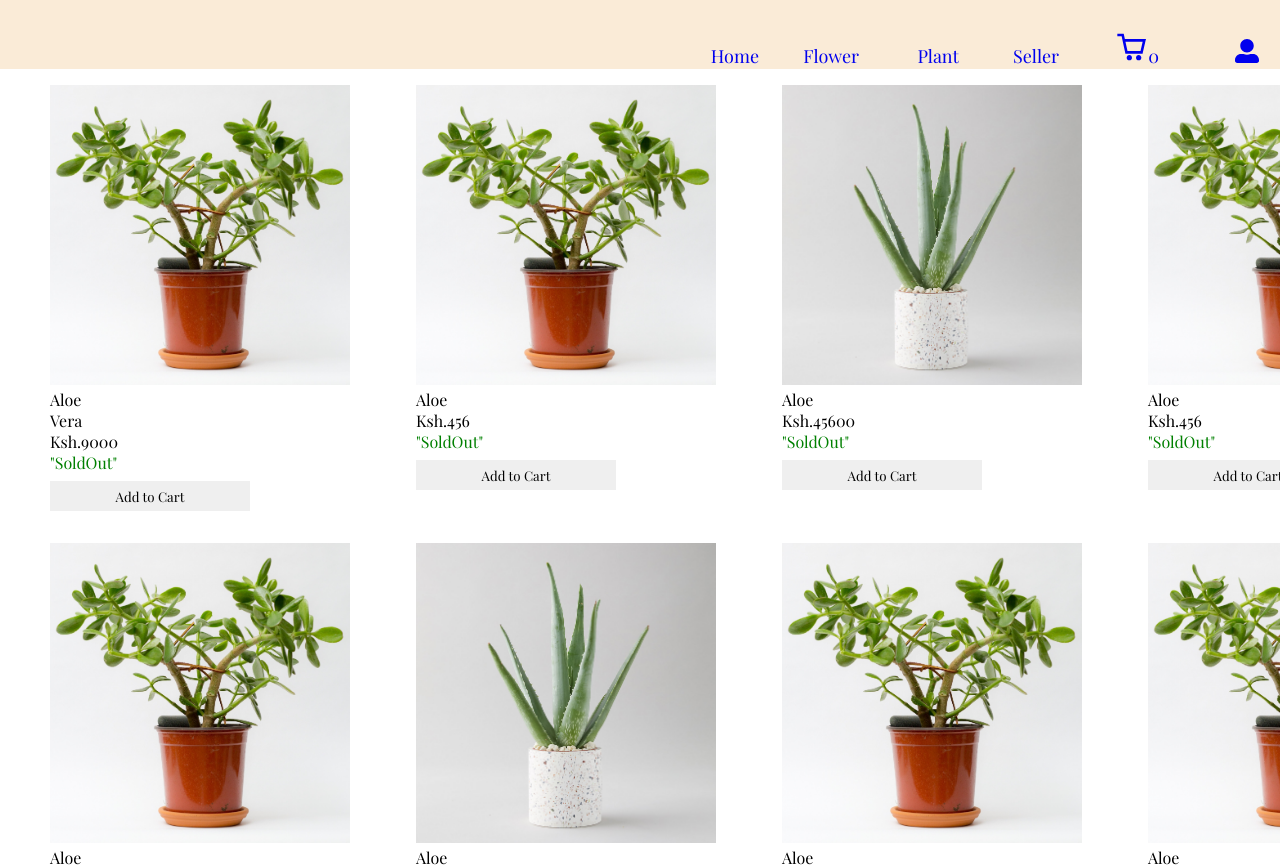
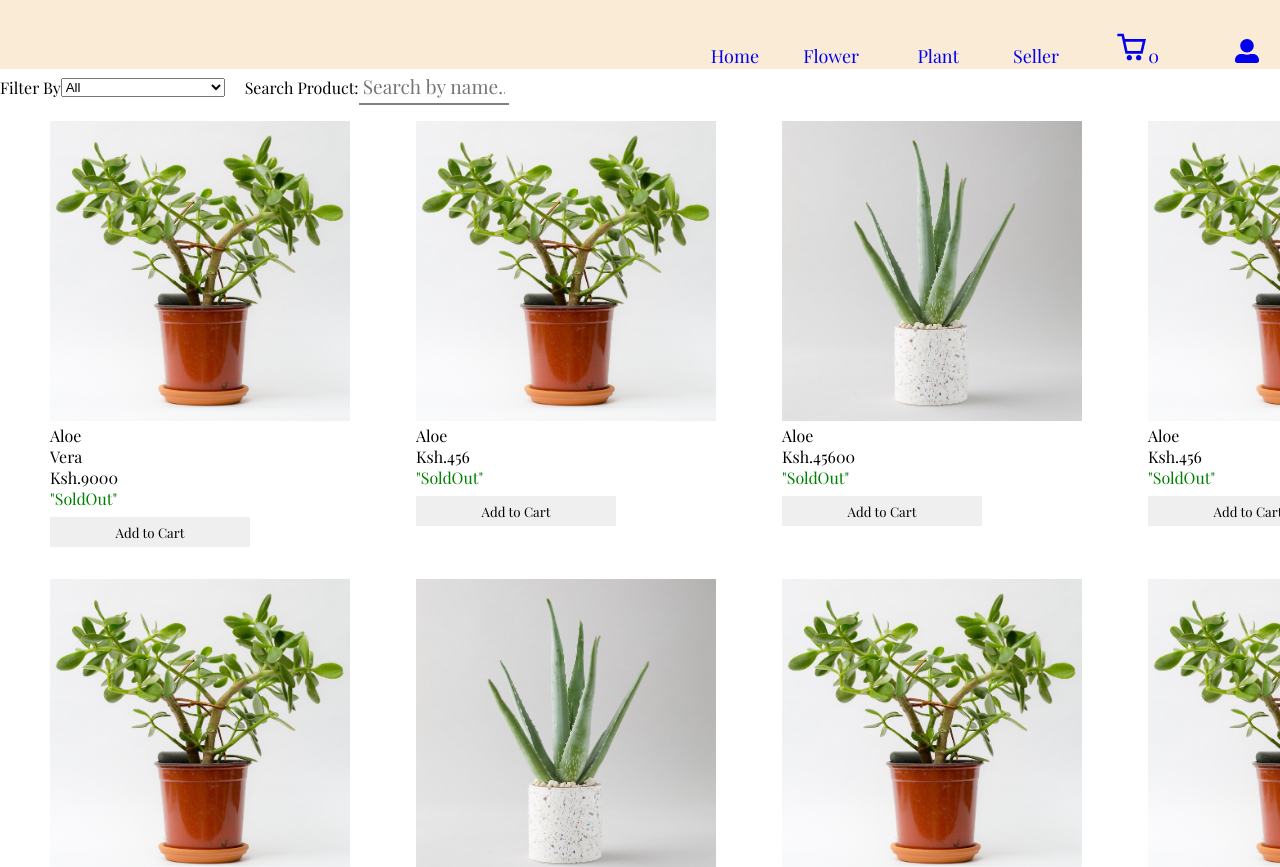
Before and after one commit to luyosamson/BlossomsStore, a React (Create React App) app: page /flower in a window 1280 px wide. Shown: the top 867 px of the page. Built offline with nearby package versions, Linux system fonts and the light colour scheme; data requests are answered from the project's data file.

Commit message:
Modified

```diff
--- a/src/components/flowerpage/FlowerPage.js
+++ b/src/components/flowerpage/FlowerPage.js
@@ -1,6 +1,8 @@
 import React,{useState,useEffect} from 'react'
 import FlowerList from '../flowerlist/FlowerList'
 import Pagination from '../pagination/Pagination'
+import Search from '../search/Search'
+import './Flowerpage.css'
 
 
 function FlowerPage({handleClick}) {
@@ -8,7 +10,7 @@ function FlowerPage({handleClick}) {
   const [currentPage,setCurrentPage]=useState(1)
   const [postPerPage,setPostperpage]=useState(8)
 
-
+  const [searchTerm, setSearchTerm] = useState("");
 
 
 
@@ -16,25 +18,68 @@ function FlowerPage({handleClick}) {
 useEffect(()=>{
   fetch("http://localhost:6001/flowers")
   .then((r)=>r.json())
-  .then((items)=>setList(items))
+  .then((items)=>
+    setList(items));
+
 },[])
+
+  const handleChange = (value) => {
+    setSearchTerm(value);
+  };
+
+
 
 const lastPostindex=currentPage*postPerPage;
 const firstPostindex=lastPostindex-postPerPage;
-const currentPosts=list.slice(firstPostindex,lastPostindex);
+
+  const filteredList = list.filter((item) =>
+    item.name.toLowerCase().includes(searchTerm.toLowerCase())
+  );
+
+
+const currentPosts=filteredList.slice(firstPostindex,lastPostindex);
 
 
 
 
   return (
     <div>
+
+    <div className='flowers-headers'>
+      Filter By<select>
+        <option>All</option>
+        <optgroup label='By Occasion'>
+        <option>Romantic Flowers</option>
+         <option>Thank you flowers</option>
+          <option>Celebration flowers</option>
+           <option>Get well soon flowers</option>
+            <option>Sympathy flowers</option>
+            <option>I'm sorry flowers</option>
+            <option>New baby flowers</option>
+            </optgroup>
+            <optgroup label='By Type'>
+              <option>Flower Hampers</option>
+              <option>Flower bouquets</option>
+              <option>Flower boxes</option>
+              <option>Flower baskets</option>
+
+            </optgroup>
+      </select>
+        <Search onSearch={searchTerm}
+        onChangeSearch={handleChange}
+         />
+       </div>
+
+
         <FlowerList
         key={list.id}
         list={currentPosts}
          handleClick={handleClick}/>
 
+
+
         <Pagination
-        totalPosts={list.length}
+        totalPosts={filteredList.length}
         postPerPage={postPerPage}
         setCurrentPage={setCurrentPage}
         currentPage={currentPage}
--- /dev/null
+++ b/src/components/flowerpage/Flowerpage.css
@@ -0,0 +1,5 @@
+
+.flowers-headers {
+    display: flex;
+    align-items: center;
+}
```
